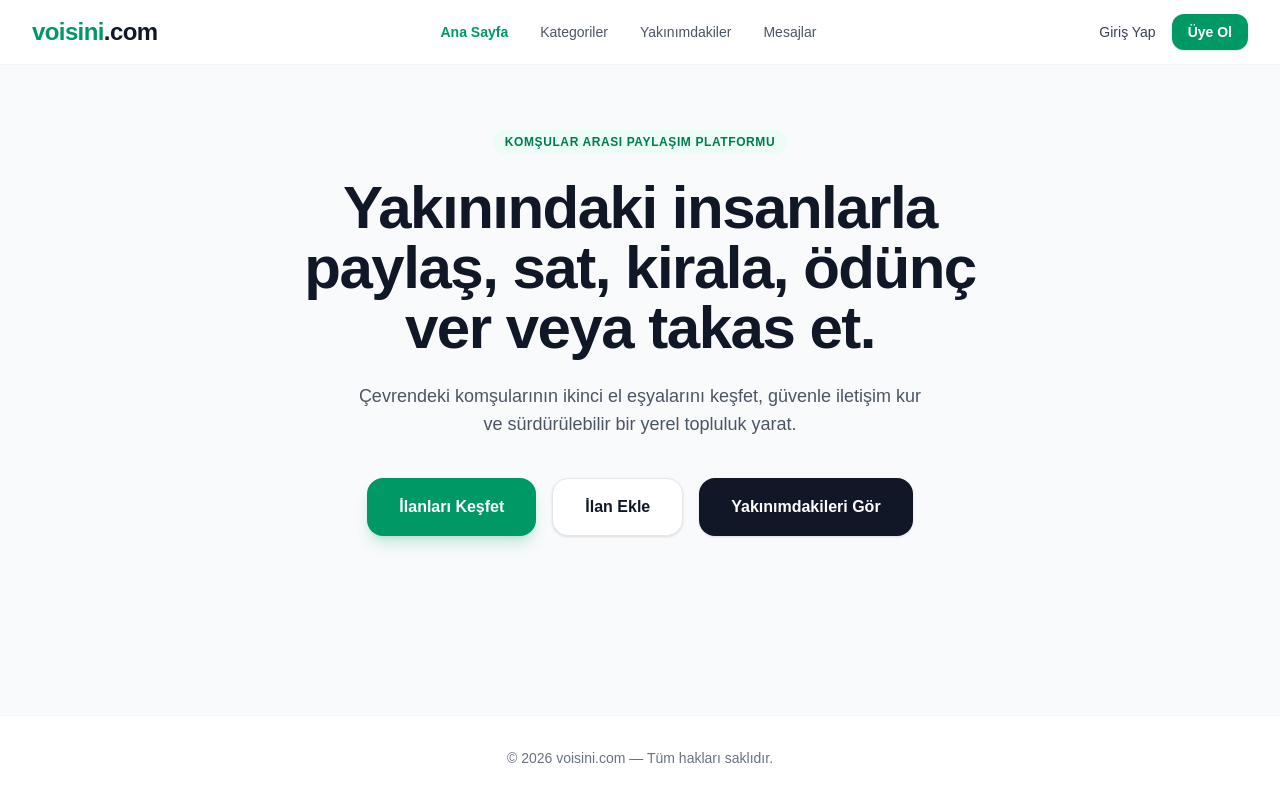
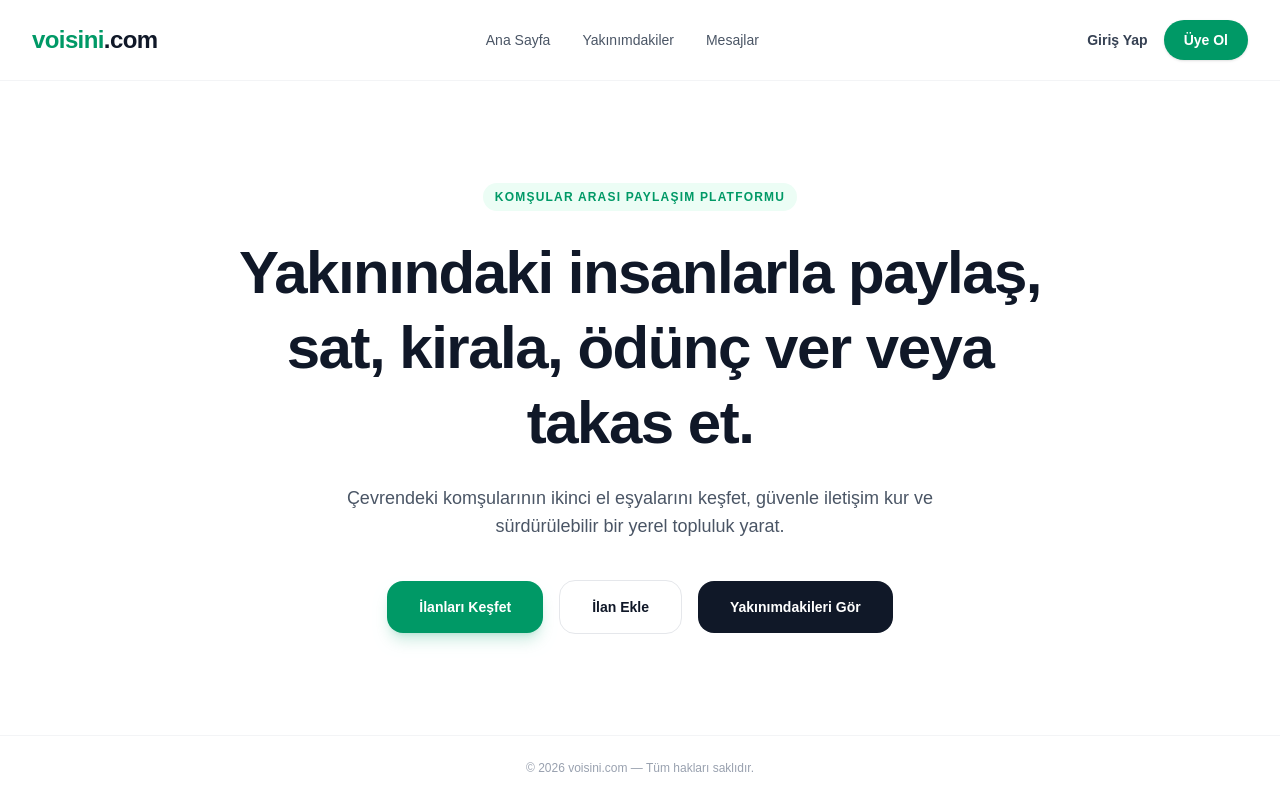
Before and after one commit to frttybg/voisini, a Next.js app: page / in a window 1280 px wide. Built offline with nearby package versions, Linux system fonts and the light colour scheme.

Commit message:
Ana sayfa buton linkleri duzeltildi

```diff
--- a/app/page.tsx
+++ b/app/page.tsx
@@ -1,58 +1,54 @@
+'use client';
+
 export default function Home() {
   return (
-    <div className="min-h-screen bg-gray-50 flex flex-col justify-between">
+    <div className="min-h-screen bg-white flex flex-col justify-between">
       {/* Üst Navigasyon */}
-      <header className="bg-white border-b border-gray-100 sticky top-0 z-50">
-        <div className="max-w-7xl mx-auto px-4 sm:px-6 lg:px-8 h-16 flex items-center justify-between">
-          <div className="flex items-center space-x-2">
-            <span className="text-2xl font-black text-emerald-600 tracking-tight">voisini<span className="text-gray-900">.com</span></span>
-          </div>
-          <nav className="hidden md:flex space-x-8 text-sm font-medium text-gray-600">
-            <a href="#" className="text-emerald-600 font-semibold">Ana Sayfa</a>
-            <a href="#" className="hover:text-gray-900 transition">Kategoriler</a>
-            <a href="#" className="hover:text-gray-900 transition">Yakınımdakiler</a>
-            <a href="#" className="hover:text-gray-900 transition">Mesajlar</a>
+      <header className="border-b border-gray-100">
+        <div className="max-w-7xl mx-auto px-4 sm:px-6 lg:px-8 h-20 flex items-center justify-between">
+          <a href="/" className="text-2xl font-black text-emerald-600 tracking-tight">voisini<span className="text-gray-900">.com</span></a>
+
+          <nav className="hidden md:flex items-center space-x-8 text-sm font-medium text-gray-600">
+            <a href="/" className="hover:text-emerald-600 transition">Ana Sayfa</a>
+            <a href="/yakinimdakiler" className="hover:text-emerald-600 transition">Yakınımdakiler</a>
+            <a href="/mesajlar" className="hover:text-emerald-600 transition">Mesajlar</a>
           </nav>
+
           <div className="flex items-center space-x-4">
-            <button className="text-sm font-medium text-gray-700 hover:text-gray-900">Giriş Yap</button>
-            <button className="bg-emerald-600 text-white text-sm font-semibold px-4 py-2 rounded-xl shadow-sm hover:bg-emerald-700 transition">
-              Üye Ol
-            </button>
+            <a href="/giris" className="text-sm font-semibold text-gray-700 hover:text-emerald-600 transition">Giriş Yap</a>
+            <a href="/kayit" className="bg-emerald-600 text-white text-sm font-semibold px-5 py-2.5 rounded-full hover:bg-emerald-700 transition shadow-sm">Üye Ol</a>
           </div>
         </div>
       </header>
 
-      {/* Ana İçerik */}
-      <main className="flex-grow">
-        <div className="max-w-7xl mx-auto px-4 sm:px-6 lg:px-8 py-16 text-center">
-          <div className="inline-block bg-emerald-50 text-emerald-700 text-xs font-bold uppercase tracking-wider px-3 py-1 rounded-full mb-6">
-            Komşular Arası Paylaşım Platformu
-          </div>
-          <h1 className="text-4xl sm:text-6xl font-extrabold text-gray-900 tracking-tight max-w-3xl mx-auto mb-6">
+      {/* Hero Alanı */}
+      <main className="max-w-4xl mx-auto px-4 text-center py-20 flex-grow flex flex-col justify-center">
+        <span className="text-emerald-600 text-xs font-bold tracking-widest uppercase bg-emerald-50 px-3 py-1.5 rounded-full w-max mx-auto mb-6">
+          KOMŞULAR ARASI PAYLAŞIM PLATFORMU
+        </span>
+        <h1 className="text-4xl sm:text-6xl font-black text-gray-900 tracking-tight leading-tight mb-6">
           Yakınındaki insanlarla paylaş, sat, kirala, ödünç ver veya takas et.
         </h1>
-          <p className="text-lg text-gray-600 max-w-xl mx-auto mb-10">
+        <p className="text-gray-600 text-base sm:text-lg max-w-2xl mx-auto mb-10">
           Çevrendeki komşularının ikinci el eşyalarını keşfet, güvenle iletişim kur ve sürdürülebilir bir yerel topluluk yarat.
         </p>
 
-          {/* CTA Butonları */}
-          <div className="flex flex-col sm:flex-row justify-center gap-4 mb-16">
-            <button className="bg-emerald-600 text-white font-semibold px-8 py-4 rounded-2xl shadow-lg shadow-emerald-600/20 hover:bg-emerald-700 transition">
+        <div className="flex flex-col sm:flex-row justify-center items-center gap-4">
+          <a href="/yakinimdakiler" className="w-full sm:w-auto bg-emerald-600 text-white font-semibold px-8 py-4 rounded-2xl shadow-lg shadow-emerald-600/20 hover:bg-emerald-700 transition text-sm">
             İlanları Keşfet
-            </button>
-            <button className="bg-white border border-gray-200 text-gray-900 font-semibold px-8 py-4 rounded-2xl shadow-sm hover:bg-gray-50 transition">
+          </a>
+          <a href="/ilan-ekle" className="w-full sm:w-auto bg-white text-gray-900 border border-gray-200 font-semibold px-8 py-4 rounded-2xl hover:bg-gray-50 transition text-sm">
             İlan Ekle
-            </button>
-            <button className="bg-gray-900 text-white font-semibold px-8 py-4 rounded-2xl shadow-sm hover:bg-gray-800 transition">
+          </a>
+          <a href="/yakinimdakiler" className="w-full sm:w-auto bg-gray-900 text-white font-semibold px-8 py-4 rounded-2xl hover:bg-emerald-600 transition text-sm">
             Yakınımdakileri Gör
-            </button>
-          </div>
+          </a>
         </div>
       </main>
 
       {/* Alt Bilgi */}
-      <footer className="bg-white border-t border-gray-100 py-8 text-center text-sm text-gray-500">
-        &copy; 2026 voisini.com — Tüm hakları saklıdır.
+      <footer className="border-t border-gray-100 py-6 text-center text-xs text-gray-400">
+        © 2026 voisini.com — Tüm hakları saklıdır.
       </footer>
     </div>
   );
```
Lines whose indentation alone changed are shown as unchanged.
